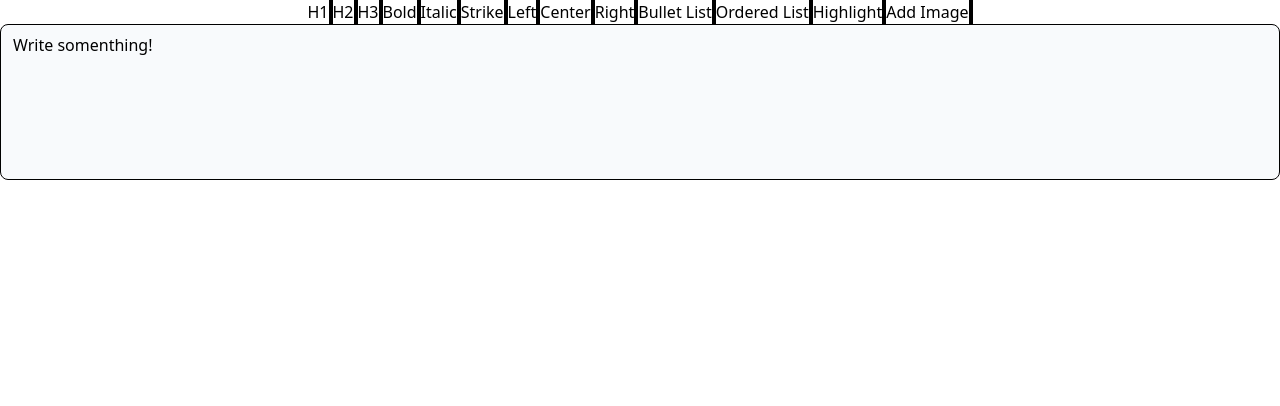
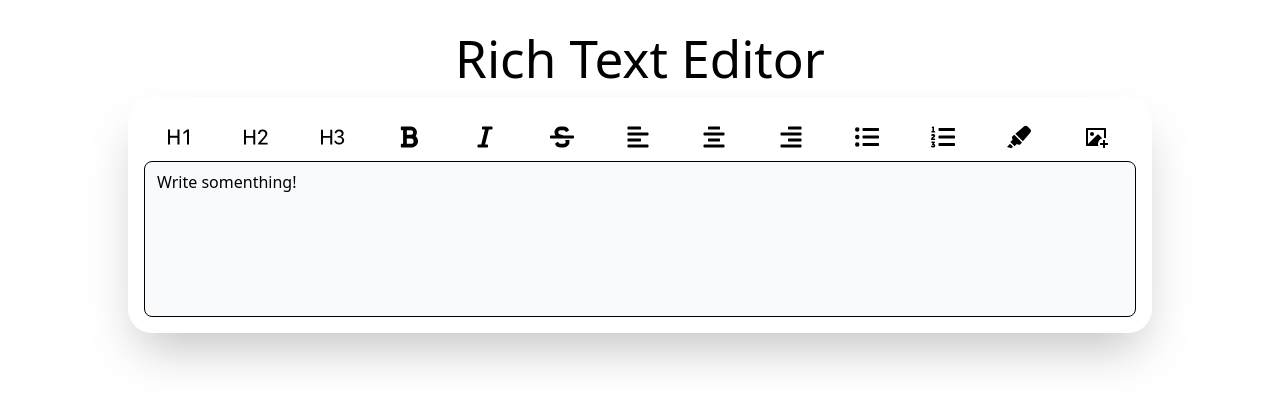
Before and after one commit to elenndev/blog-music-archive, a Next.js app: page /dashboard in a window 1280 px wide. Shown: the top 406 px of the page. Built offline with nearby package versions, Linux system fonts and the light colour scheme.

Commit message:
estilizacao

```diff
--- a/package.json
+++ b/package.json
@@ -18,6 +18,7 @@
     "next": "15.3.1",
     "react": "^19.0.0",
     "react-dom": "^19.0.0",
+    "react-icons": "^5.5.0",
     "tw-animate-css": "^1.2.7"
   },
   "devDependencies": {
--- a/src/@components/dashboard/@Dashboard.tsx
+++ b/src/@components/dashboard/@Dashboard.tsx
@@ -2,5 +2,8 @@
 import RichTextEditor from "./richTextEditor/@RichTextEditor"
 
 export default function Dashboard(){
-    return <RichTextEditor/>
+    return(<div className='min-w-full min-h-full py-5 flex flex-col items-center justify-center'>
+        <h1> Rich Text Editor</h1>
+        <RichTextEditor/>
+    </div>)
 }
--- a/src/@components/dashboard/richTextEditor/@RichTextEditor.tsx
+++ b/src/@components/dashboard/richTextEditor/@RichTextEditor.tsx
@@ -51,7 +51,7 @@ export default function RichTextEditor({
     });
 
     return (
-    <div>
+    <div className='w-[80%] p-4 bg-white shadow-2xl rounded-3xl'>
         <MenuBar editor={editor} />
         <FloatingMenuBar editor={editor}/>
         <PostEditor editor={editor}/>
--- a/src/@components/dashboard/richTextEditor/FloatingMenuBar.tsx
+++ b/src/@components/dashboard/richTextEditor/FloatingMenuBar.tsx
@@ -1,28 +1,47 @@
 import { Editor } from "@tiptap/react";
 import { FloatingMenu } from '@tiptap/react'
+import GetIcon from "./GetIcon";
 
 export default function FloatingMenuBar({ editor }: { editor: Editor | null }) {
     return(<>
         {editor && (<>
             <FloatingMenu editor={editor} tippyOptions={{ duration: 100 }}>
-                <div data-testid="floating-menu" className="floating-menu">
+                <div data-testid="floating-menu" className="floating-menu bg-gray-700 flex flex-row justify-center rounded-2xl p-1 px-3 gap-3 shadow-md">
                     <button
                     onClick={() => editor.chain().focus().toggleHeading({ level: 1 }).run()}
                     className={editor.isActive('heading', { level: 1 }) ? 'is-active' : ''}
                     >
-                    H1
+                        <GetIcon iconSize="1rem" label="H1" iconColor="#ddd"/>
                     </button>
                     <button
                     onClick={() => editor.chain().focus().toggleHeading({ level: 2 }).run()}
                     className={editor.isActive('heading', { level: 2 }) ? 'is-active' : ''}
                     >
-                    H2
+                        <GetIcon iconSize="1rem" label="H2" iconColor="#ddd"/>
                     </button>
                     <button
                     onClick={() => editor.chain().focus().toggleBulletList().run()}
                     className={editor.isActive('bulletList') ? 'is-active' : ''}
                     >
-                    Bullet list
+                        <GetIcon iconSize="1rem" label="Bullet List" iconColor="#ddd"/>
+                    </button>
+                    <button
+                    onClick={() => editor.chain().focus().toggleBold().run()}
+                    className={editor.isActive('bold') ? 'is-active' : ''}
+                    >
+                        <GetIcon iconSize="1rem" label="Bold" iconColor="#ddd"/>
+                    </button>
+                    <button
+                    onClick={() => editor.chain().focus().toggleItalic().run()}
+                    className={editor.isActive('italic') ? 'is-active' : ''}
+                    >
+                        <GetIcon iconSize="1rem" label="Italic" iconColor="#ddd"/>
+                    </button>
+                    <button
+                    onClick={() => editor.chain().focus().toggleStrike().run()}
+                    className={editor.isActive('strike') ? 'is-active' : ''}
+                    >
+                        <GetIcon iconSize="1rem" label="Strike" iconColor="#ddd"/>
                     </button>
                 </div>
             </FloatingMenu>
--- /dev/null
+++ b/src/@components/dashboard/richTextEditor/GetIcon.tsx
@@ -0,0 +1,54 @@
+import { TypeToolbarOptions } from "@/types";
+import { IconContext } from "react-icons";
+import { RiImageAddFill } from "react-icons/ri";
+import { FaAlignCenter, FaAlignLeft, FaAlignRight, FaBold, FaHighlighter, FaItalic, FaListOl, FaListUl, FaStrikethrough } from "react-icons/fa";
+import { BsTypeH1, BsTypeH2, BsTypeH3 } from "react-icons/bs";
+
+export default function GetIcon({label, iconSize, iconColor} : {label: TypeToolbarOptions, iconSize: string, iconColor?: string}){
+    const Icon = () => {
+        switch(label){
+            case 'Add Image':
+                return (<RiImageAddFill />)
+
+            case 'Bold':
+                return (<FaBold />)
+
+            case 'Bullet List':
+                return (<FaListUl />)
+
+            case 'Center':
+                return (<FaAlignCenter />)
+
+            case 'Left':
+                return (<FaAlignLeft />)
+
+            case 'Right':
+                return (<FaAlignRight />)
+
+            case 'Italic':
+                return (<FaItalic />)
+
+            case 'Strike':
+                return (<FaStrikethrough />)
+
+            case 'Ordered List':
+                return (<FaListOl />)
+
+            case 'Highlight':
+                return (<FaHighlighter />)
+
+            case 'H1':
+                return (<BsTypeH1 />)
+
+            case 'H2':
+                return (<BsTypeH2 />)
+
+            case 'H3':
+                return (<BsTypeH3 />)
+        }
+    }
+
+    return <IconContext.Provider value={{size: iconSize, color: iconColor}}>
+        <Icon/>
+    </IconContext.Provider>
+}
--- a/src/@components/dashboard/richTextEditor/MenuBar.tsx
+++ b/src/@components/dashboard/richTextEditor/MenuBar.tsx
@@ -1,6 +1,14 @@
 'use client'
 import { Editor } from "@tiptap/react";
 import { useState } from "react";
+import GetIcon from "./GetIcon";
+import { TypeToolbarOptions } from "@/types";
+
+type optionType = {
+    label: TypeToolbarOptions;
+    onClick: () => void;
+    pressed: boolean
+}
 
 export default function MenuBar({ editor }: { editor: Editor | null }) {
     //The image extension is only responsible for displaying images. It doesn’t upload images to your server, for that you can integrate the FileHandler extension
@@ -23,7 +31,7 @@ export default function MenuBar({ editor }: { editor: Editor | null }) {
     if (!editor) {
         return null;
     }
-    const Options = [
+    const Options: optionType[] = [
         {
             label: "H1",
             onClick: () => editor.chain().focus().toggleHeading({ level: 1 }).run(),
@@ -92,10 +100,10 @@ export default function MenuBar({ editor }: { editor: Editor | null }) {
     ];
 
     return (<>
-        <div className='relative flex justify-center'>
-            <span className='bg-[black]'>
+        <div className='relative flex flex-col gap-2 items-center w-full'>
+            <span className='w-full flex flex-row justify-around py-3'>
                 {Options.map((option, index) => (
-                    <button
+                    <button className='flex flex-row gap-2'
                         key={index}
                         onClick={option.onClick}
                         style={{
@@ -103,7 +111,7 @@ export default function MenuBar({ editor }: { editor: Editor | null }) {
                             backgroundColor: option.pressed ? "#ddd" : "#fff"
                         }}
                     >
-                        {option.label}
+                        <GetIcon label={option.label} iconSize={"1.5rem"}/>
                     </button>
                 ))}
             </span>
--- /dev/null
+++ b/src/types/index.ts
@@ -0,0 +1 @@
+export * from './typeToolbarOptions'
--- /dev/null
+++ b/src/types/typeToolbarOptions.ts
@@ -0,0 +1,3 @@
+export type TypeToolbarOptions =
+    'H1' | 'H2' | 'H3' | 'Bold' | 'Italic' | 'Strike' | 'Left' | 'Center' | 'Right' |
+    'Bullet List' | 'Ordered List' | 'Highlight' | 'Add Image';
```
Also changed, not shown: 1 other file (tests, documents, lock files or other folders).
